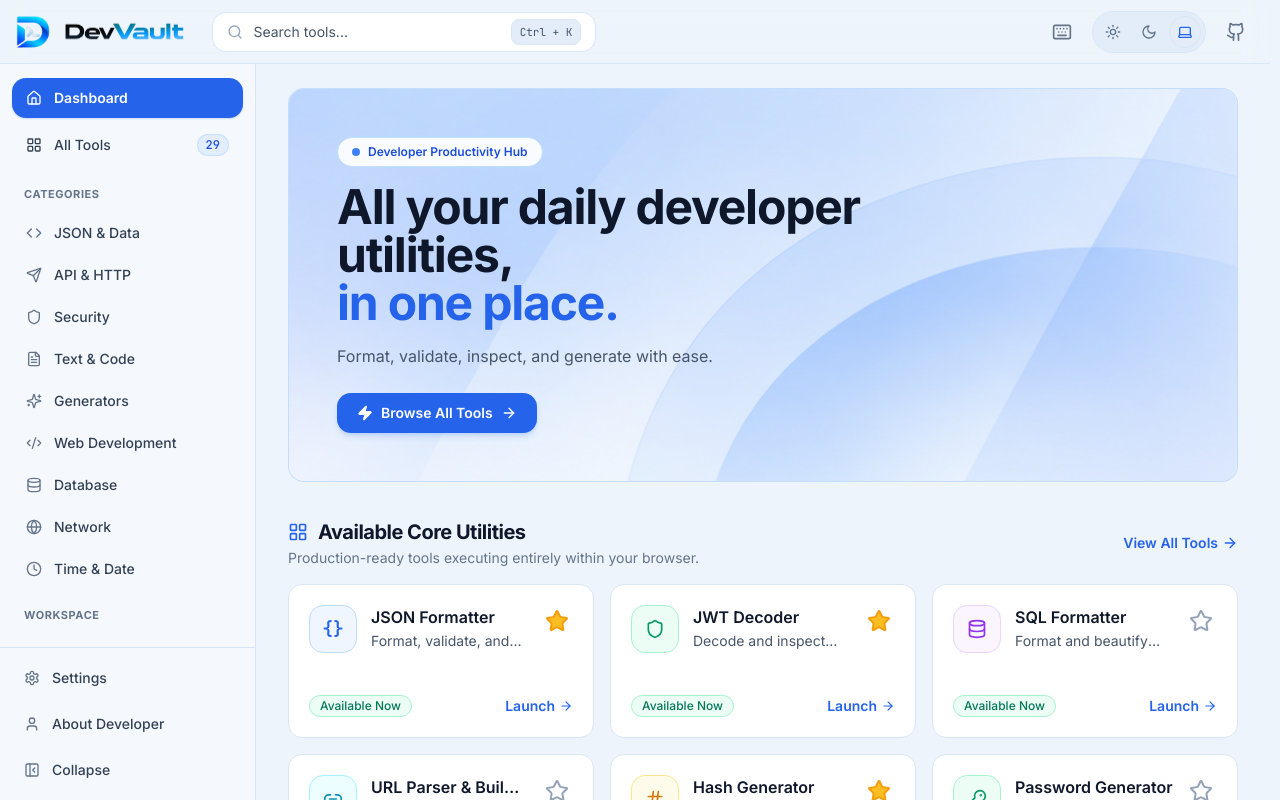
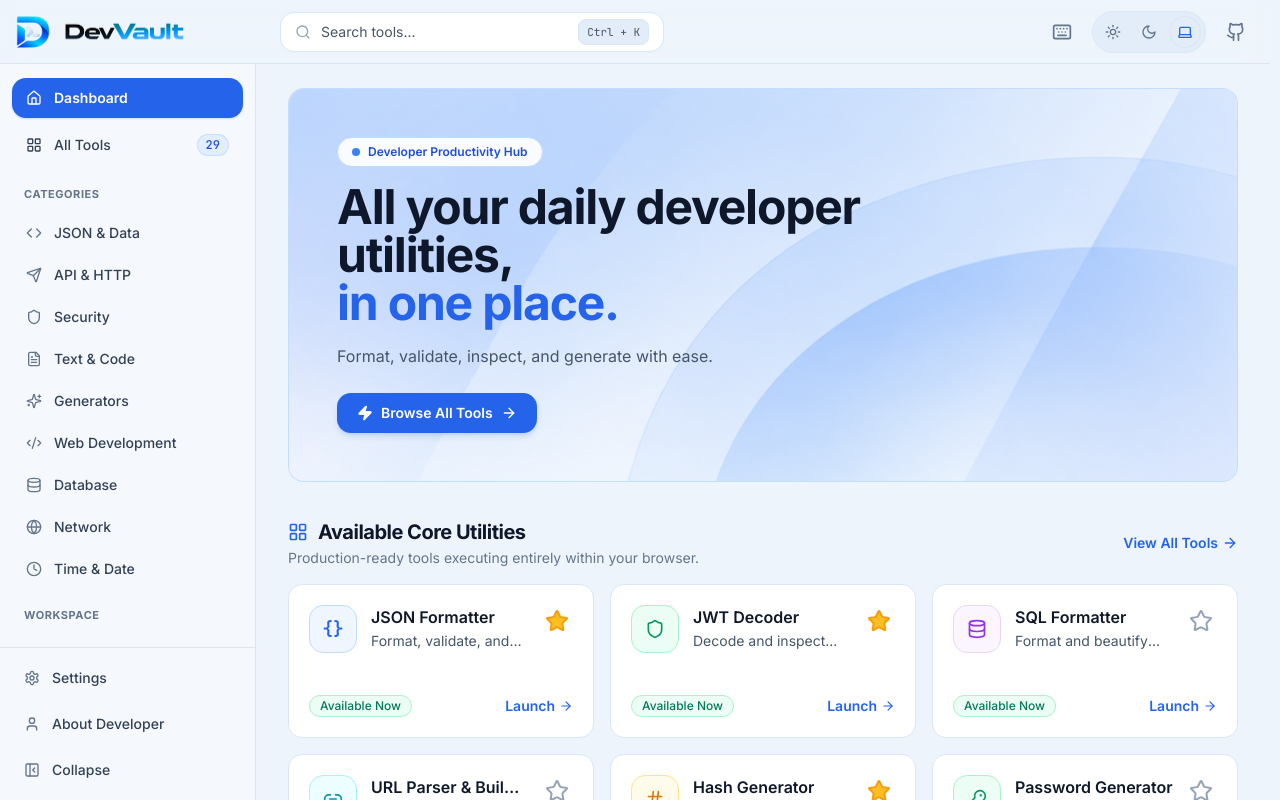
Before and after one commit to Akitha-Chanupama/DevVault, a React (Vite) app: page / in a window 1280 px wide. Shown: the top 800 px of the page. Built offline with nearby package versions, Linux system fonts and the light colour scheme.

Commit message:
fix(layout): align search bar right after sidebar border boundary

```diff
--- a/src/components/layout/Header.tsx
+++ b/src/components/layout/Header.tsx
@@ -13,6 +13,7 @@ import {
 import { Button } from '@/components/ui/button';
 import { useThemeStore } from '@/stores/themeStore';
 import { useWorkspaceStore } from '@/stores/workspaceStore';
+import { cn } from '@/lib/utils';
 
 interface HeaderProps {
   onOpenShortcuts?: () => void;
@@ -28,8 +29,13 @@ export const Header: React.FC<HeaderProps> = ({ onOpenShortcuts }) => {
   return (
     <header className="sticky top-0 z-30 flex h-16 w-full items-center justify-between border-b border-border bg-sidebar/95 dark:bg-background/95 px-4 backdrop-blur-md transition-colors shrink-0">
       <div className="flex items-center min-w-0">
-        {/* Brand Container */}
-        <div className="flex items-center gap-2 sm:gap-3 shrink-0 mr-3 sm:mr-6">
+        {/* Brand Container: Matches sidebar width exactly (16px header padding + 240px = 256px) */}
+        <div
+          className={cn(
+            'flex items-center shrink-0 transition-all duration-200',
+            sidebarOpen ? 'w-60' : 'w-auto mr-4'
+          )}
+        >
           {/* Brand Logo & Project Title - Permanently visible at top */}
           <NavLink to="/" className="flex items-center gap-2.5 shrink-0 group">
             <img
@@ -49,7 +55,7 @@ export const Header: React.FC<HeaderProps> = ({ onOpenShortcuts }) => {
             variant="ghost"
             size="icon"
             onClick={toggleSidebar}
-            className="lg:hidden h-8 w-8 rounded-lg text-slate-500 hover:text-blue-800 dark:text-muted-foreground dark:hover:text-foreground hover:bg-blue-100/60 dark:hover:bg-slate-800/60 transition-colors shrink-0"
+            className="lg:hidden ml-auto h-8 w-8 rounded-lg text-slate-500 hover:text-blue-800 dark:text-muted-foreground dark:hover:text-foreground hover:bg-blue-100/60 dark:hover:bg-slate-800/60 transition-colors shrink-0"
             title={sidebarOpen ? 'Close menu' : 'Open menu'}
             aria-label="Toggle navigation menu"
           >
@@ -61,8 +67,8 @@ export const Header: React.FC<HeaderProps> = ({ onOpenShortcuts }) => {
           </Button>
         </div>
 
-        {/* Global tool search input */}
-        <div className="flex items-center min-w-0">
+        {/* Global tool search input - Positioned right next to where the sidebar line ends */}
+        <div className="flex items-center pl-4 sm:pl-6 min-w-0">
           <button
             onClick={() => setCommandPaletteOpen(true)}
             className="flex h-10 w-44 sm:w-64 md:w-80 lg:w-96 items-center justify-between rounded-xl border border-border bg-surface hover:bg-white dark:bg-surface dark:hover:bg-slate-800/60 px-3.5 text-sm text-slate-600 dark:text-muted-foreground hover:border-blue-400 dark:hover:border-blue-500/40 hover:shadow-xs transition-all shadow-2xs group"
```
